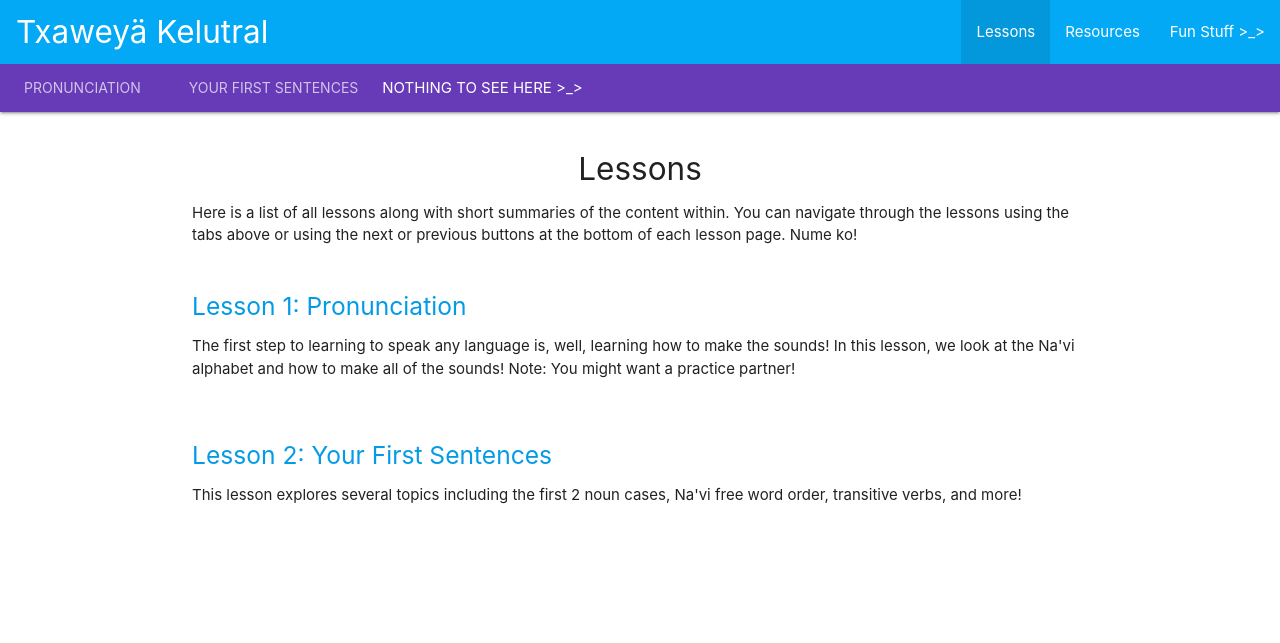
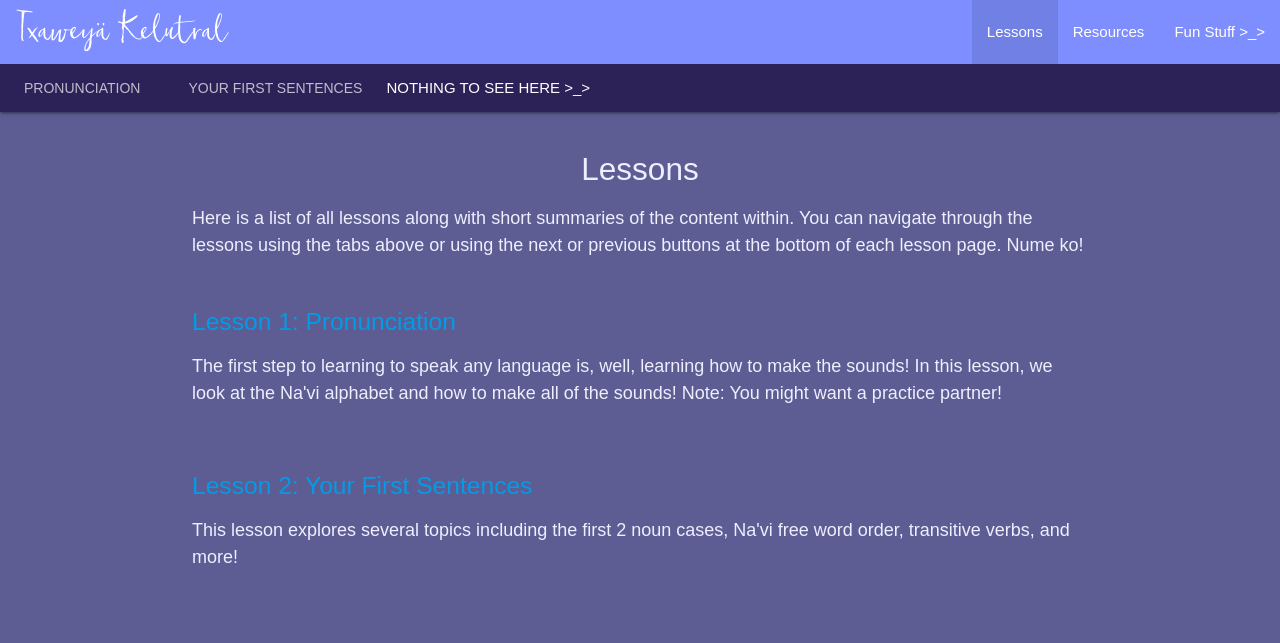
Before and after one commit to Txawey/Txawey-Navi-Website, a PHP site: page /lessons/index.html in a window 1280 px wide. Shown: the top 643 px of the page. Run offline with PHP 8.4, Linux system fonts and the light colour scheme.

Commit message:
merge some tsyili edits :D

```diff
--- a/css/style.css
+++ b/css/style.css
@@ -1,11 +1,36 @@
+@font-face {
+	font-family: "Frolicky";
+	src: url("../font/Frolicky.otf") format("truetype");
+}
+
+body {
+	font-family: Arial;
+	color: #eeeeff;
+	background-color: #5d5d94;
+}
+
+.nav-wrapper {
+	background-color: #7e8eff !important;
+}
+
+.nav-content {
+	background-color: #2d2258 !important;
+}
+
 nav .brand-logo {
 	padding-left: 16px !important;
 	white-space: nowrap;
+	font-family: "Frolicky";
+	font-size: 3.4em;
 }
 
 #page-content-div {
     padding-top: 40px;
     padding-bottom: 40px;
+}
+
+p {
+	font-size: 1.2em;
 }
 
 .titlename {
```
Also changed, not shown: font/Frolicky.otf (added).
